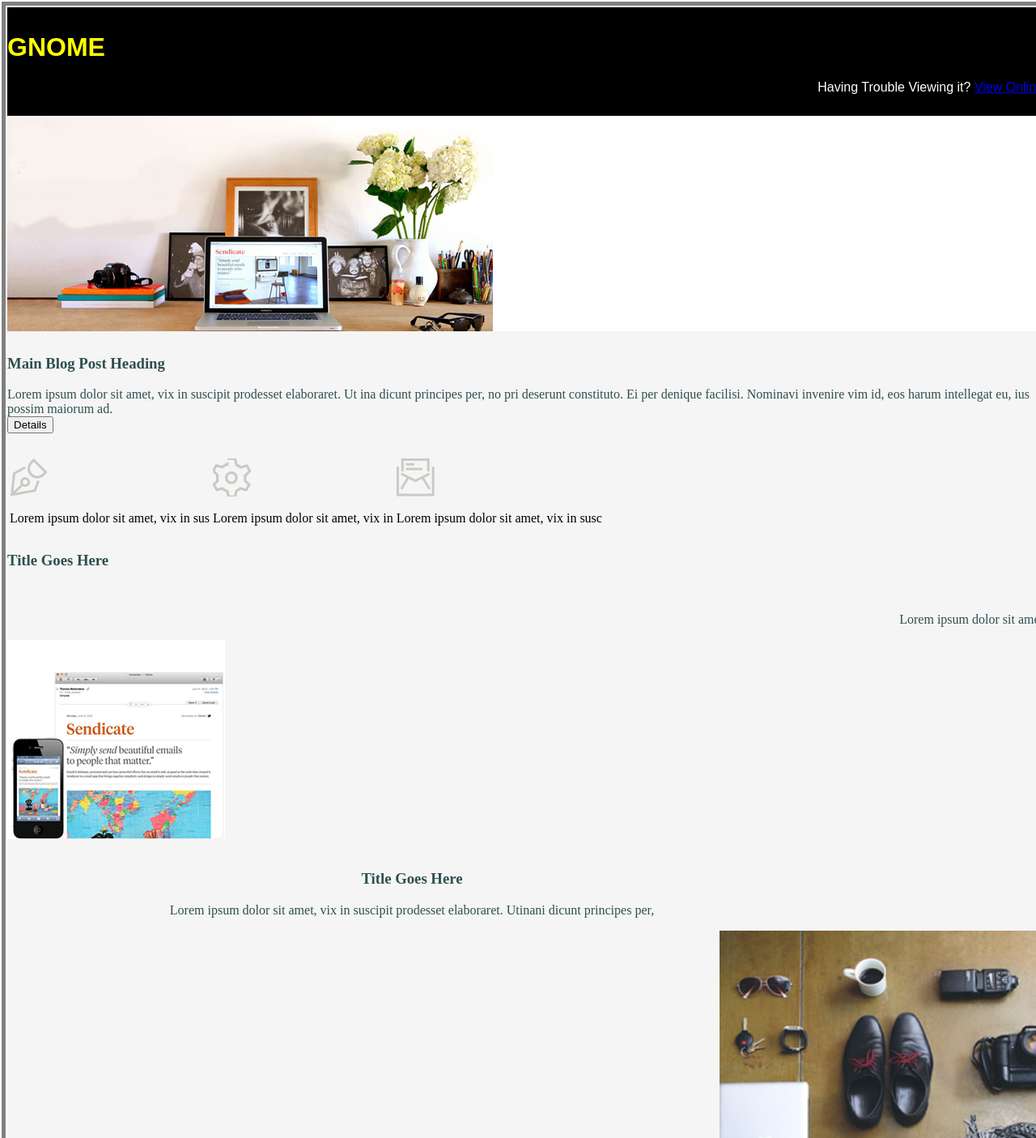
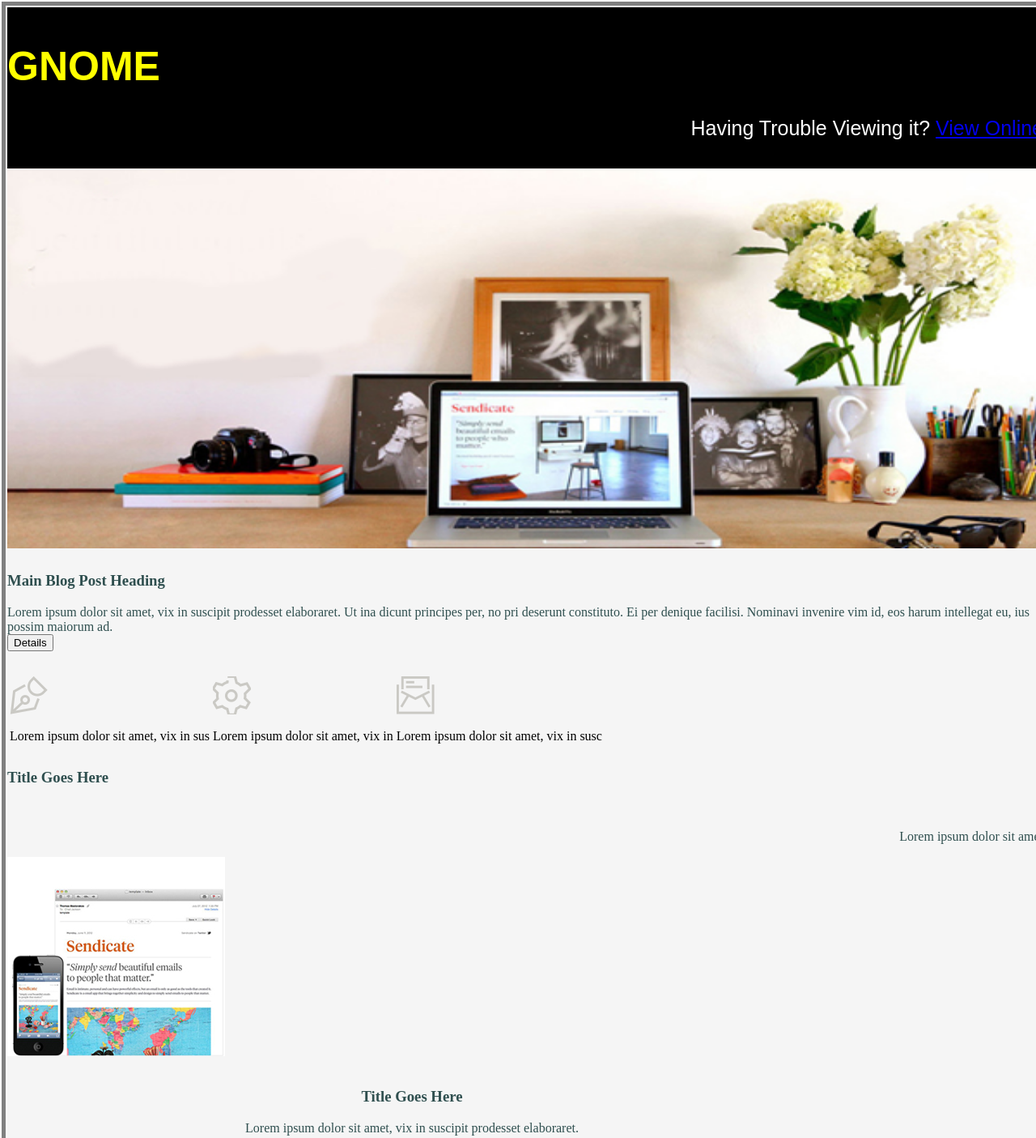
Before and after one commit to erick-munene/preCourseWork, a plain HTML site: page index.html in a window 1280 px wide. Shown: the top 1405 px of the page at 81% size. Drawn offline with nearby package versions, Linux system fonts and the light colour scheme.

Commit message:
twicked the photos and general look

```diff
--- a/index.html
+++ b/index.html
@@ -18,13 +18,13 @@
 </div>
 
 <body>
-    <img src="big_img.jpg">
+    <img src="big_img.jpg" width="100%" height="60%">
     <!********************************************>
     <div id="neck">
         <h3>Main Blog Post Heading</h3> Lorem ipsum dolor sit amet, vix in suscipit prodesset elaboraret. Ut ina dicunt principes per, no pri deserunt constituto. Ei per denique facilisi. Nominavi invenire vim id, eos harum intellegat eu, ius possim maiorum ad.
         <br/>
 
-        <button type="button">Details</button>
+        <button type="button" style="circle" >Details</button>
     </div>
 
 
@@ -55,7 +55,7 @@
 
         <div class="left">
             <h3>Title Goes Here</h3>
-            <p>Lorem ipsum dolor sit amet, vix in suscipit prodesset elaboraret. Utinani dicunt principes per,</p>
+            <p>Lorem ipsum dolor sit amet, vix in suscipit prodesset elaboraret. </p>
 
         </div>
 
--- a/menu.css
+++ b/menu.css
@@ -15,6 +15,7 @@ body {
 #head {
     background-color: black;
     font-family: sans-serif;
+    font-size: 25;
     color: yellow;
     text-align: left;
     padding-top: 10px;
```
